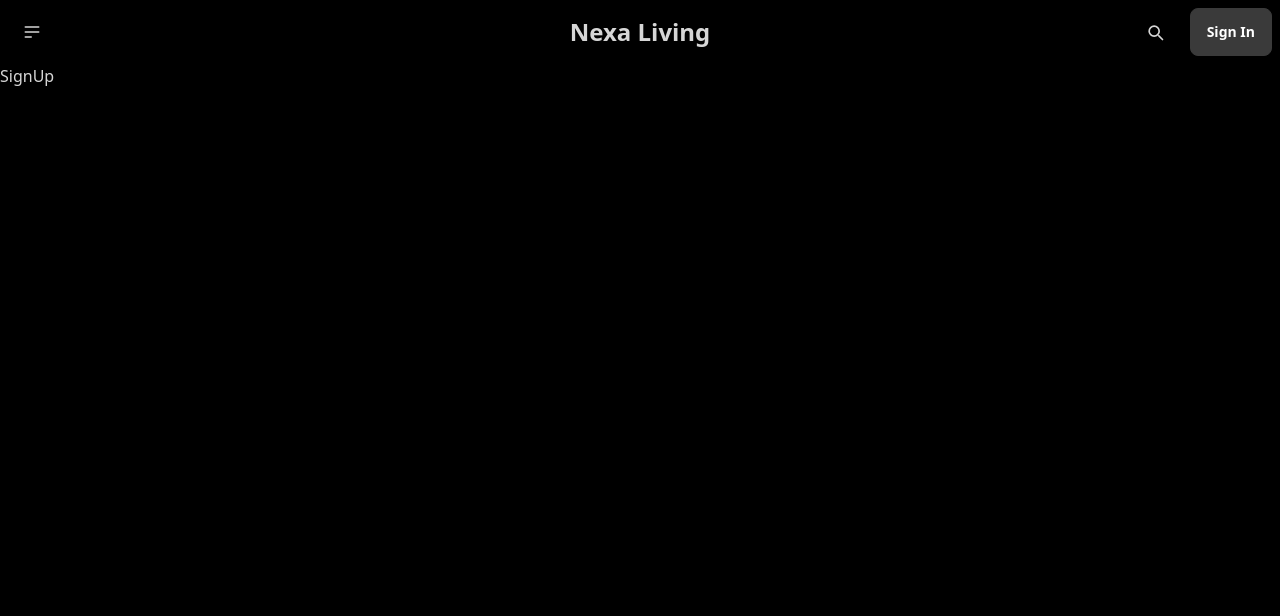
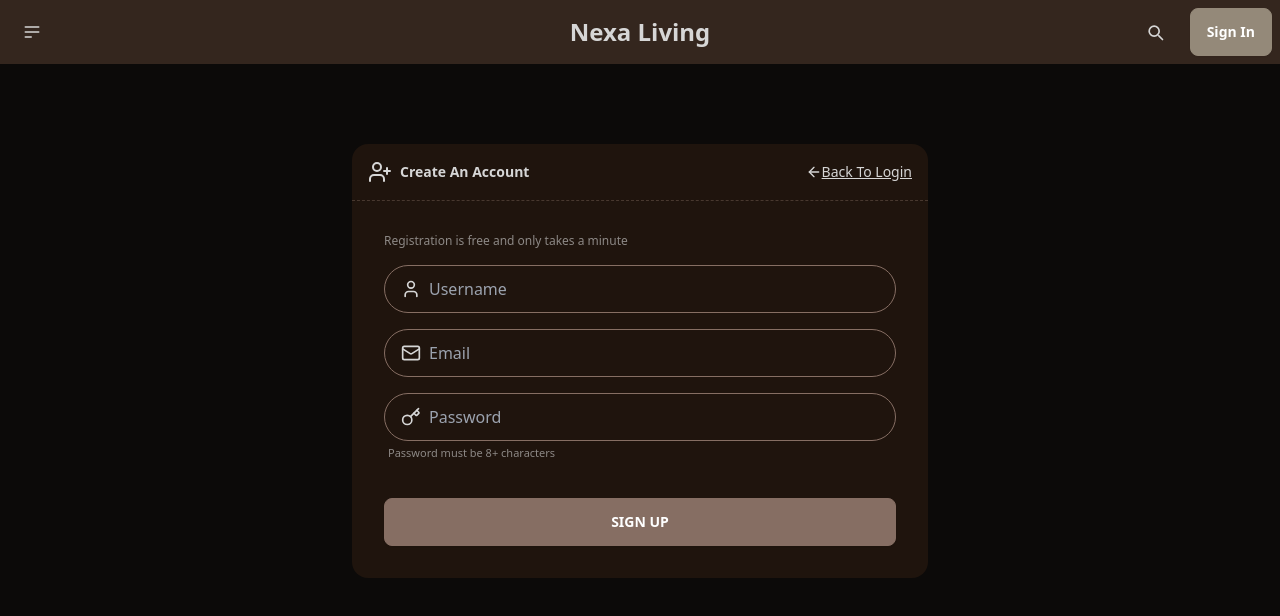
Before and after one commit to fazeelk2004/realestateapp, a React (Vite) app in the folder frontend/: page /signup in a window 1280 px wide. Shown: the top 616 px of the page. Built offline with nearby package versions, Linux system fonts and the light colour scheme.

Commit message:
complete sign up page UI

```diff
--- a/frontend/package.json
+++ b/frontend/package.json
@@ -10,6 +10,7 @@
     "preview": "vite preview"
   },
   "dependencies": {
+    "lucide-react": "^0.525.0",
     "react": "^19.1.0",
     "react-dom": "^19.1.0",
     "react-hot-toast": "^2.5.2",
--- a/frontend/src/App.jsx
+++ b/frontend/src/App.jsx
@@ -9,7 +9,8 @@ import Navbar from './components/Navbar';
 export default function App() {
   return (
 
-    <div data-theme="CustomTheme">
+    <div >
+      <div class="absolute inset-0 -z-10 h-full w-full px-5 py-24 bg-stone-950"/>
       <BrowserRouter>
         <Navbar />
         <Routes>
--- a/frontend/src/components/Navbar.jsx
+++ b/frontend/src/components/Navbar.jsx
@@ -17,7 +17,7 @@ const Navbar = () => {
   };
 
   return (
-    <div className="navbar bg-base-100">
+    <div className="navbar bg-base-200">
       <div className="navbar-start">
         <div className="dropdown">
           <div
--- a/frontend/src/pages/SignUp.jsx
+++ b/frontend/src/pages/SignUp.jsx
@@ -1,7 +1,53 @@
-import React from 'react'
+import { ArrowLeft, Key, Mail, User, UserPlus } from "lucide-react";
+import { Link } from "react-router";
 
 export default function SignUp() {
   return (
-    <div>SignUp</div>
+    <div className="flex items-center justify-center mx-5 mt-20 ">
+      <div className="card bg-base-100 card-border border-base-300 w-full max-w-xl overflow-hidden">
+        <div className="border-base-300 border-b border-dashed">
+          <div className="flex items-center gap-2 p-4">
+            <div className="grow">
+              <div className="flex items-center gap-2 text-sm font-medium justify-between">
+                <span className="flex items-center gap-2">
+                  <UserPlus className="h-6 w-6" />
+                  <span className="text-base-content font-extrabold ">Create An Account</span>
+                </span>
+                <Link to="/signin" className="link font-extralight flex items-center"><ArrowLeft className="w-4 h-4" />Back To Login</Link>
+              </div>
+            </div>
+          </div>
+        </div>
+        <div className="card-body gap-4">
+          <p className="text-xs opacity-60">Registration is free and only takes a minute</p>
+          <div className="flex flex-col gap-1">
+            <label className="input input-bordered border-accent rounded-full flex max-w-none items-center gap-2">
+              <User className="h-5 w-5" />
+              <input type="text" className="grow" placeholder="Username" id="username"/>
+            </label>
+          </div>
+          <div className="flex flex-col gap-1">
+            <label className="input input-bordered border-accent rounded-full flex max-w-none items-center gap-2">
+              <Mail className="h-5 w-5" />
+              <input type="email" className="grow" placeholder="Email" id="email"/>
+            </label>
+          </div>
+          <div className="flex flex-col gap-1">
+            <label className="input input-bordered border-accent rounded-full flex max-w-none items-center gap-2">
+              <Key className="h-5 w-5" />
+              <input type="password" className="grow" placeholder="Password" id="password"/>
+            </label>
+            <span className="text-base-content/60 flex items-center gap-2 px-1 text-[0.6875rem]">
+              <span className="status status-error inline-block">
+                Password must be 8+ characters
+              </span>
+            </span>
+          </div>
+          <div className="card-actions items-center gap-6 flex justify-end mt-5">
+            <button className="btn btn-accent w-full">SIGN UP</button>
+          </div>
+        </div>
+      </div>
+    </div>
   )
 }
--- a/frontend/tailwind.config.js
+++ b/frontend/tailwind.config.js
@@ -14,17 +14,17 @@ export default {
     themes: [
       {
         CustomTheme: {
-          "primary": "oklch(35% 0 0)",
+          "primary": "#948979",
           "primary-content": "oklch(100% 0 0)",
-          "secondary": "oklch(35% 0 0)",
+          "secondary": "#DFD0B8",
           "secondary-content": "oklch(100% 0 0)",
-          "accent": "oklch(35% 0 0)",
+          "accent": "#866e63",
           "accent-content": "oklch(100% 0 0)",
-          "neutral": "oklch(35% 0 0)",
+          "neutral": "#9b8074",
           "neutral-content": "oklch(100% 0 0)",
-          "base-100": "oklch(0% 0 0)",
-          "base-200": "oklch(19% 0 0)",
-          "base-300": "oklch(22% 0 0)",
+          "base-100": "#1f140d",
+          "base-200": "#34261e",
+          "base-300": "#48382f",
           "base-content": "oklch(87.609% 0 0)",
           "info": "oklch(45.201% 0.313 264.052)",
           "info-content": "oklch(89.04% 0.062 264.052)",
@@ -47,7 +47,6 @@ export default {
           "--btn-focus-scale": "1",
         }
       },
-      "dark", // keep default dark theme as fallback if you want
     ],
   },
 }
```
Also changed, not shown: 1 other file (tests, documents, lock files or other folders).
